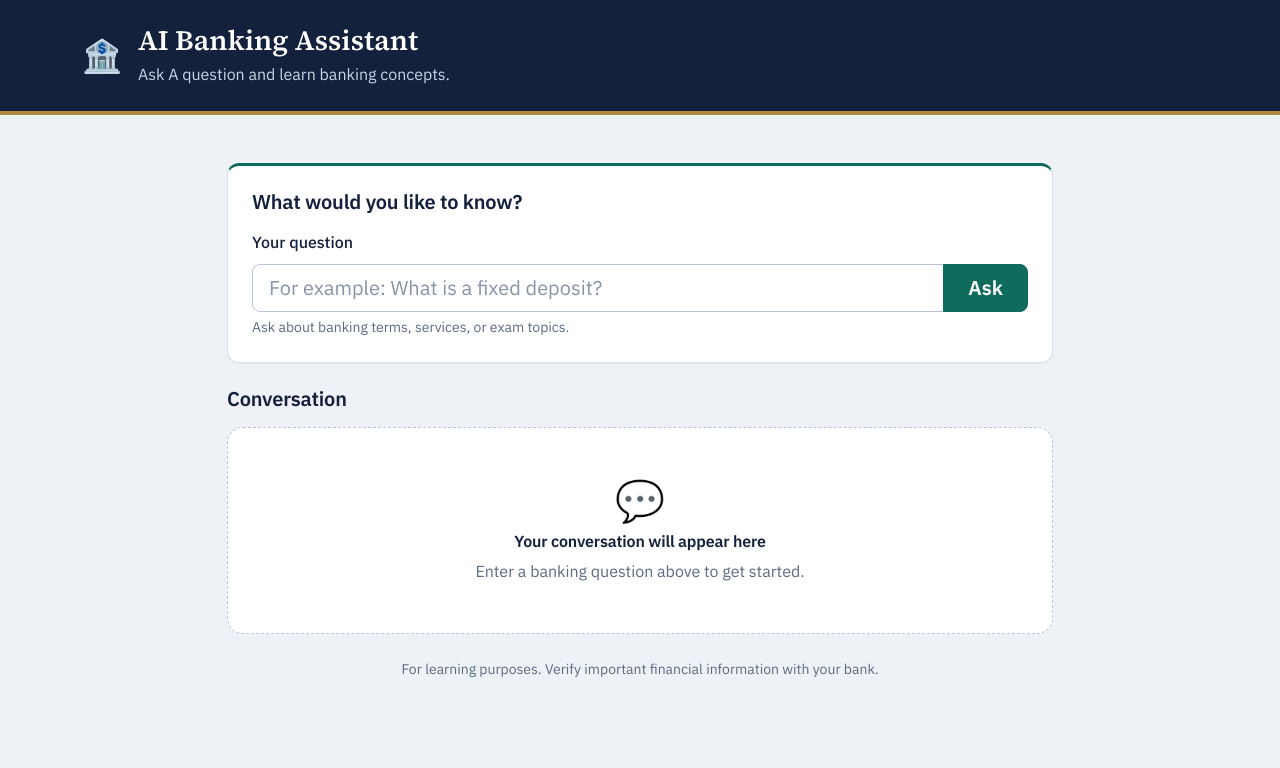
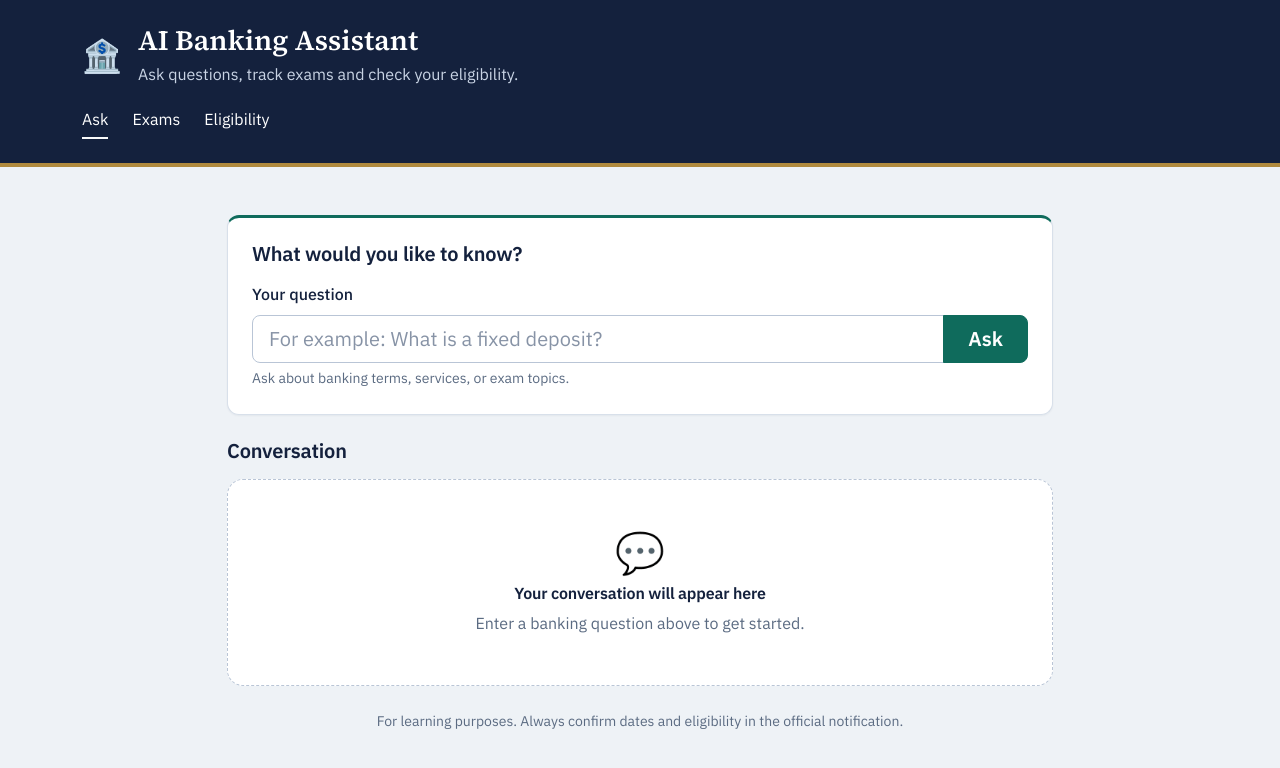
Before and after one commit to jenith-create/BankPrepAi, a Flask app: page / in a window 1280 px wide. Shown: the top 768 px of the page. Run offline with Flask 3, Linux system fonts and the light colour scheme; data that the repository does not hold is empty.

Commit message:
Add navigation bar to the Ask page

```diff
--- a/templates/index.html
+++ b/templates/index.html
@@ -1,32 +1,7 @@
-<!doctype html>
-<html lang="en">
-<head>
-    <meta charset="utf-8">
-    <meta name="viewport" content="width=device-width, initial-scale=1">
-    <title>AI Banking Assistant</title>
+{% extends "base.html" %}
+{% block title %}AI Banking Assistant{% endblock %}
 
-    <link
-        href="https://cdn.jsdelivr.net/npm/bootstrap@5.3.7/dist/css/bootstrap.min.css"
-        rel="stylesheet"
-    >
-
-  <link rel="stylesheet" href="{{ url_for('static', filename='style.css') }}">
-</head>
-
-<body>
-    <header class="app-header py-4">
-        <div class="container">
-            <div class="d-flex align-items-center gap-3">
-                <div class="fs-2" aria-hidden="true">🏦</div>
-                <div>
-                    <h1 class="h3 mb-1">AI Banking Assistant</h1>
-                    <p class="mb-0 opacity-75">Ask A question and learn banking concepts.</p>
-                </div>
-            </div>
-        </div>
-    </header>
-
-    <main class="container py-4 py-md-5" style="max-width: 850px;">
+{% block content %}
 <section class="card assistant-card shadow-sm p-3 p-md-4 mb-4"
          aria-labelledby="question-heading">
     <h2 id="question-heading" class="h5 mb-3">What would you like to know?</h2>
@@ -68,14 +43,14 @@
             <article class="card chat-card shadow-sm mb-3">
                 <div class="card-body p-3 p-md-4">
                     <div class="mb-4">
-                                <div class="question-label small fw-semibold text-uppercase mb-2">
+                        <div class="question-label small fw-semibold mb-2">
                             Your question
                         </div>
                         <p class="mb-0">{{ chat.question }}</p>
                     </div>
 
                     <div class="border-top pt-3">
-                                <div class="small fw-semibold text-primary text-uppercase mb-2">
+                        <div class="small fw-semibold text-primary mb-2">
                             AI Banking Tutor
                         </div>
                         <p class="answer mb-0">{{ chat.answer }}</p>
@@ -93,10 +68,4 @@
         </div>
     {% endif %}
 </section>
-
-        <p class="small text-secondary text-center mt-4 mb-0">
-            For learning purposes. Verify important financial information with your bank.
-        </p>
-    </main>
-</body>
-</html>
+{% endblock %}
```
Lines whose indentation alone changed are shown as unchanged.
